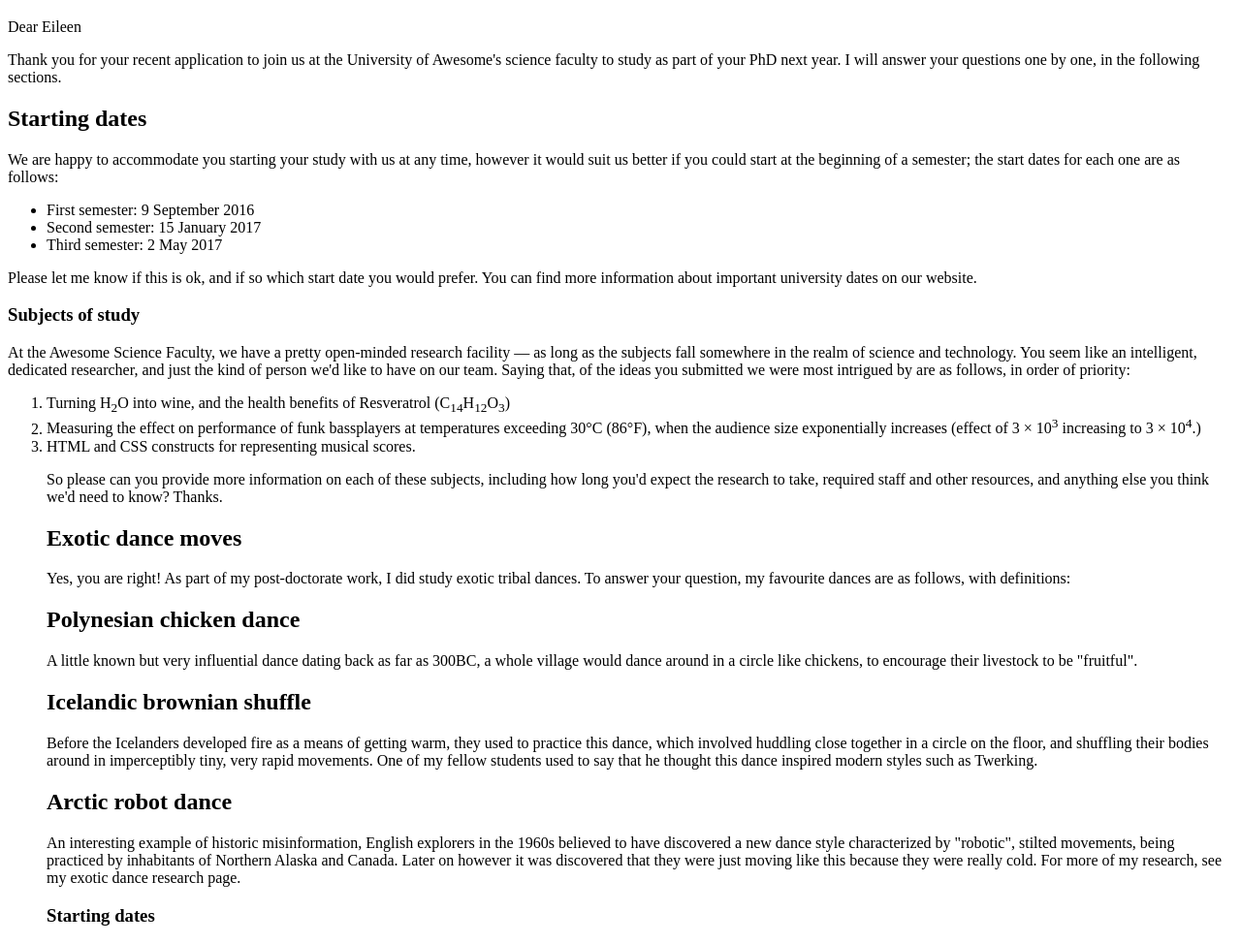
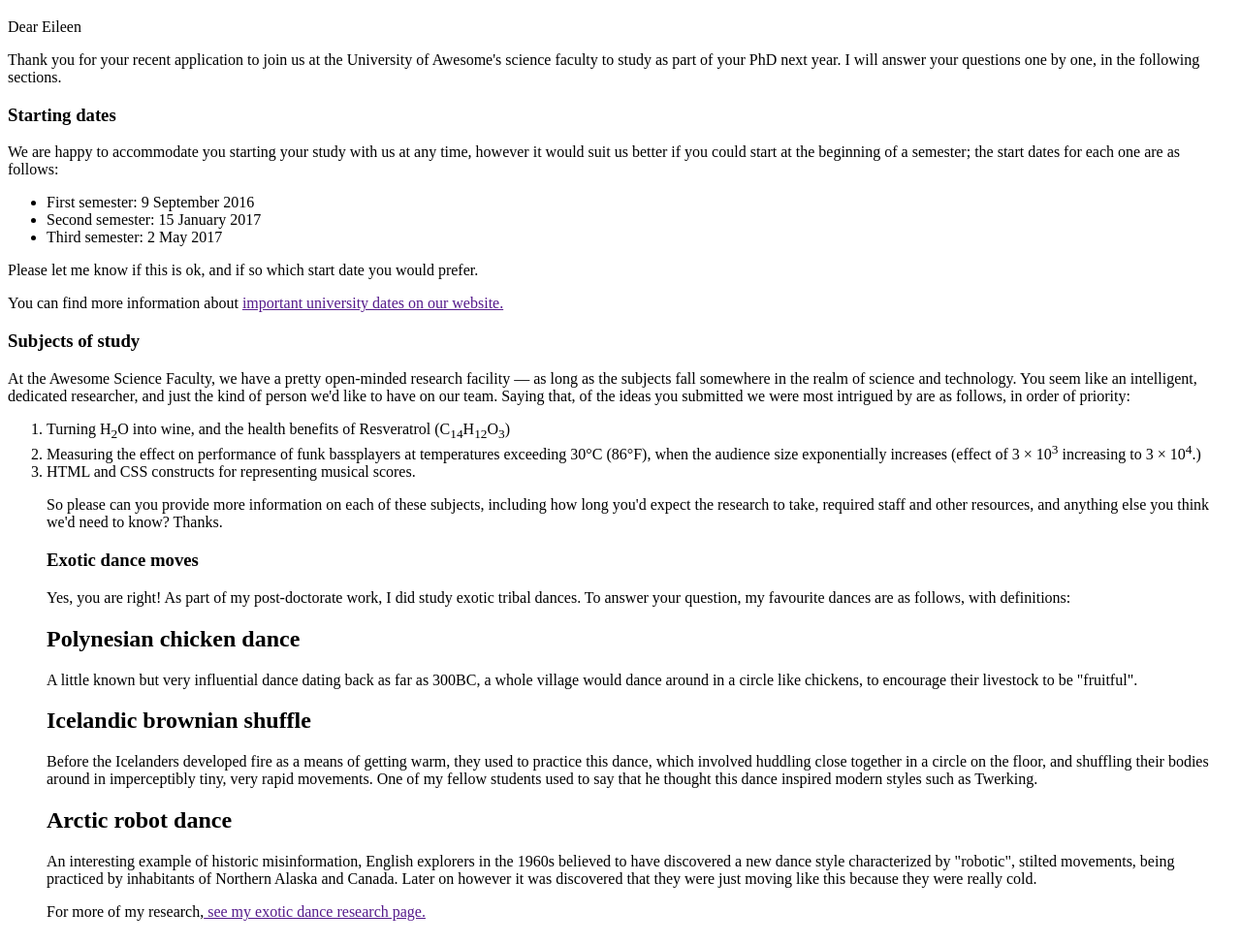
Before and after one commit to Godwin254/Letter-assessment, a plain HTML site: page index.html in a window 1280 px wide. Shown: the part 61-1035 px from the top of the page at 97% size. Drawn offline with Linux system fonts and the light colour scheme.

Commit message:
using links on statements

```diff
--- a/index.html
+++ b/index.html
@@ -5,12 +5,14 @@
     <meta name="viewport" content="width=device-width, initial-scale=1.0">
     <meta http-equiv="X-UA-Compatible" content="ie=edge">
     <title>Document</title>
+</head>
+<body>
     <h1>Re: Eileen Dover university applicatio</h1>
     <p>Dear Eileen</p>
     <p>Thank you for your recent application to join us at the University of Awesome's science faculty to study as part of your
     PhD next year. I will answer your questions one by one, in the following sections.
 
-   <h2>Starting dates</h2>
+   <h3>Starting dates</h3>
 
    <p>We are happy to accommodate you starting your study with us at any time, however it would suit us better if you could
     start at the beginning of a semester; the start dates for each one are as follows:
@@ -21,9 +23,9 @@
         <li>Third semester: 2 May 2017</li>
     </ul>
 
-    Please let me know if this is ok, and if so which start date you would prefer.
+   <p> Please let me know if this is ok, and if so which start date you would prefer.</p>
 
-    You can find more information about important university dates on our website.
+   <p> You can find more information about <a href=""> important university dates on our website.</a> </p>
 
 
    <h3> Subjects of study</h3>
@@ -43,28 +45,29 @@
     take, required staff and other resources, and anything else you think we'd need to know? Thanks.</p>
 
 
-   <h2> Exotic dance moves</h2>
+   <h3> Exotic dance moves</h3>
 
-    Yes, you are right! As part of my post-doctorate work, I did study exotic tribal dances. To answer your question, my
-    favourite dances are as follows, with definitions:
+   <p>Yes, you are right! As part of my post-doctorate work, I did study exotic tribal dances. To answer your question, my
+    favourite dances are as follows, with definitions:</p>
 
    <h2> Polynesian chicken dance</h2>
+
    <p> A little known but very influential dance dating back as far as 300BC, a whole village would dance around in a circle
     like chickens, to encourage their livestock to be "fruitful".</p>
+
    <h2> Icelandic brownian shuffle</h2>
+
    <p> Before the Icelanders developed fire as a means of getting warm, they used to practice this dance, which involved
     huddling close together in a circle on the floor, and shuffling their bodies around in imperceptibly tiny, very rapid
     movements. One of my fellow students used to say that he thought this dance inspired modern styles such as Twerking.</p>
-   <h2> Arctic robot dance</h2>
-    An interesting example of historic misinformation, English explorers in the 1960s believed to have discovered a new
+
+    <h2> Arctic robot dance</h2>
+
+   <p>An interesting example of historic misinformation, English explorers in the 1960s believed to have discovered a new
     dance style characterized by "robotic", stilted movements, being practiced by inhabitants of Northern Alaska and Canada.
-    Later on however it was discovered that they were just moving like this because they were really cold.
+    Later on however it was discovered that they were just moving like this because they were really cold.</p>
 
-    For more of my research, see my exotic dance research page.
-</p>
-<h3>Starting dates</h3>
-</head>
-<body>
+   <p> For more of my research,<a href=""> see my exotic dance research page.</a> </p>
 
 </body>
 </html>
```
